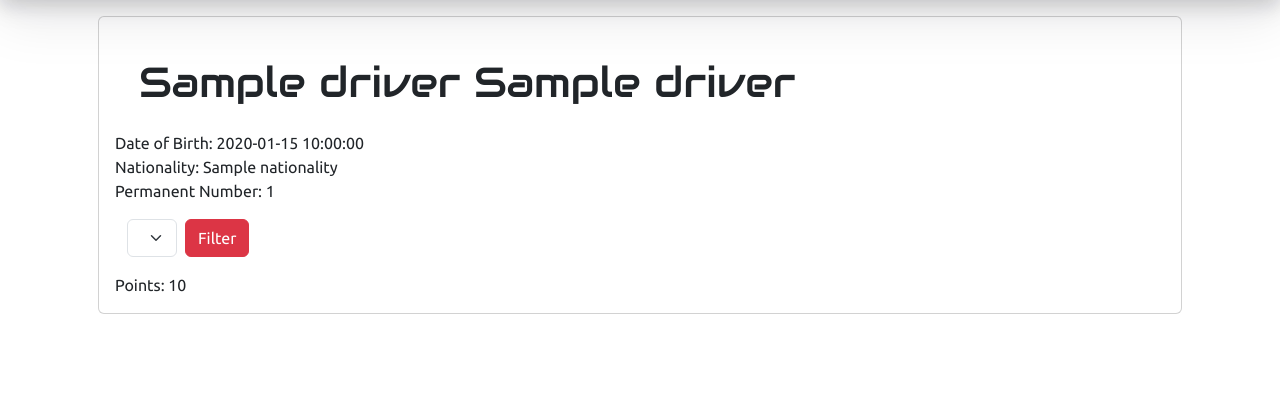
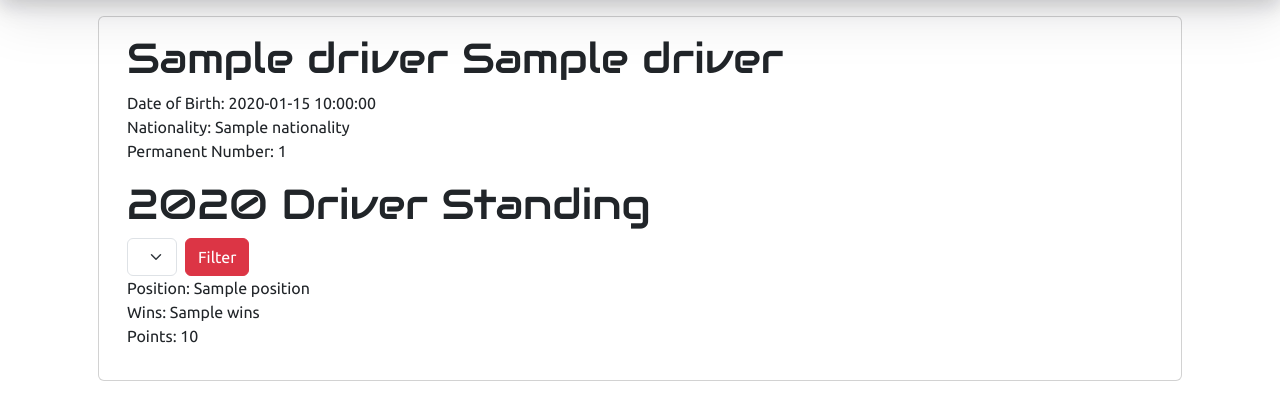
Before and after one commit to neilcasas/f1-website, a Flask app: template templates/driver-profile.html in a window 1280 px wide. Shown: the part 56-476 px from the top of the page. Run offline with Flask 3, Linux system fonts and the light colour scheme; the template is opened without the code that fills it: most values are stand-ins (such as "Sample title", 1, 10 or a date in 2020); lists and menus that the app fills with data are empty.

Commit message:
fixed bug where driver profile template does not display standing data

```diff
--- a/app.py
+++ b/app.py
@@ -55,12 +55,9 @@ def driver_profile(driver_id):
     if request.method == "POST":
         year = request.form.get("year", last_year, type=int) # year filter
         driver_standing = e.driver(driver_id).season(year).get_driver_standing()
+        return render_template("driver-profile.html", driver=driver_profile, standing=driver_standing, first_year = first_year, last_year = last_year, selected_year = year)
 
-    if request.method == "GET":
-        year = last_year
-
-    print(driver_standing)
-    return render_template("driver-profile.html", driver=driver_profile, standing=driver_standing, first_year = first_year, last_year = last_year, year = year)
+    return render_template("driver-profile.html", driver=driver_profile, standing=driver_standing, first_year = first_year, last_year = last_year, selected_year = last_year)
 
 # Constructor standings
 @app.route("/constructors", methods=["GET", "POST"])
--- a/templates/driver-profile.html
+++ b/templates/driver-profile.html
@@ -22,18 +22,20 @@ Drivers - {{ driver.given_name }} {{ driver.family_name }}
 {% block main %}
 
 <div class="card m-3 p-3">
-    <h1 class="m-4">{{ driver.given_name }} {{ driver.family_name }}</h1>
-    <div>Date of Birth: {{ driver.date_of_birth }}</div>
-    <div>Nationality: {{ driver.nationality }}</div>
-    <div>Permanent Number: {{ driver.permanent_number }}</div>
-
+    <div class="container-fluid">
+        <h1>{{ driver.given_name }} {{ driver.family_name }}</h1>
+        <div>Date of Birth: {{ driver.date_of_birth }}</div>
+        <div>Nationality: {{ driver.nationality }}</div>
+        <div>Permanent Number: {{ driver.permanent_number }}</div>
+    </div>
     <div class="container-fluid pt-3 pb-3">
+        <h1>{{ selected_year }} Driver Standing</h1>
         <div class="row">
             <form method="POST" action="/drivers/{{ driver.driver_id }}" class="d-flex">
                 <div class="col-auto me-2">
                     <select class="form-select" name="year" id="year">
-                        {% for year in range(last_year, first_year, -1) %}
-                        <option value="{{ year }}" {% if year==year %}selected{% endif %}>{{ year }}
+                        {% for year in range(last_year, first_year-1, -1) %}
+                        <option value="{{ year }}" {% if year==selected_year %}selected{% endif %}>{{ year }}
                         </option>
                         {% endfor %}
                     </select>
@@ -43,9 +45,10 @@ Drivers - {{ driver.given_name }} {{ driver.family_name }}
                 </div>
             </form>
         </div>
+        <div>Position: {{ standing.driver_standings[0].position }}</div>
+        <div>Wins: {{ standing.driver_standings[0].wins }}</div>
+        <div>Points: {{ standing.driver_standings[0].points }}</div>
     </div>
-
-    <div> Points: {{ standing.points }}</div>
 
 </div>
 {% endblock %}
```
